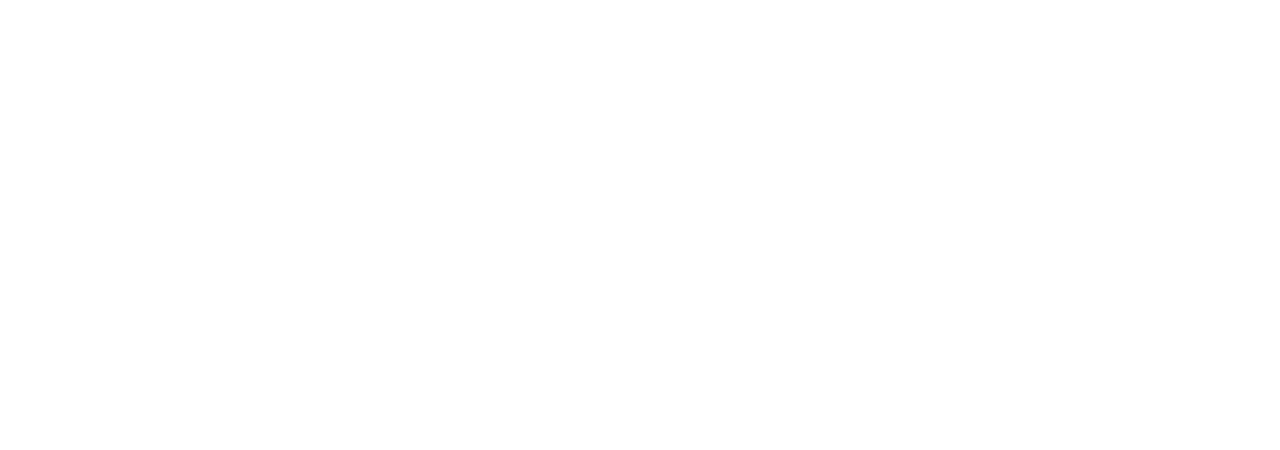
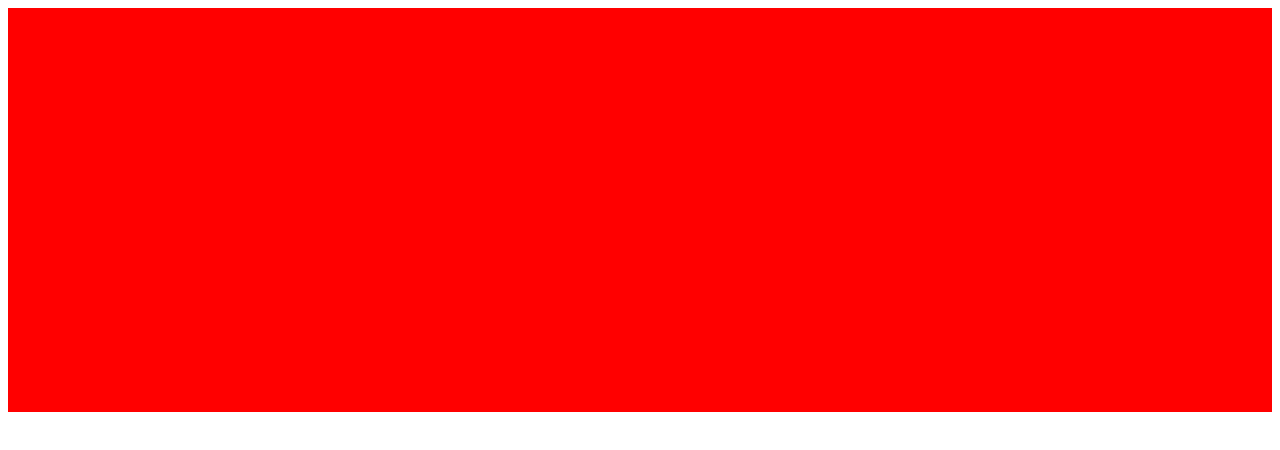
Before and after one commit to maybeShuo/css-learning, a website: page src/svg/index.html in a window 1280 px wide. Drawn offline with Linux system fonts and the light colour scheme.

Commit message:
修改css。

```diff
--- a/src/svg/index.css
+++ b/src/svg/index.css
@@ -1,4 +1,9 @@
+.bg {
+    background-color: red;
+}
+
 .rect {
+    stroke: white;
     stroke-dasharray: 1200;
     stroke-dashoffset: 1200;
     transition: 1s all ease;
--- a/src/svg/index.html
+++ b/src/svg/index.html
@@ -10,9 +10,13 @@
 </head>
 <body>
 
-    <svg width="400" height="400">
-        <rect class="rect" x="50" y="50" width="300" height="300" stroke="black" fill="transparent" stroke-width="1"/>
-    </svg>
+    <div class="bg">
+        <svg width="400" height="400">
+            <rect class="rect" x="50" y="50" width="300" height="300" fill="transparent" stroke-width="2"/>
+        </svg>
+    </div>
+
+
 
 </body>
 
```
